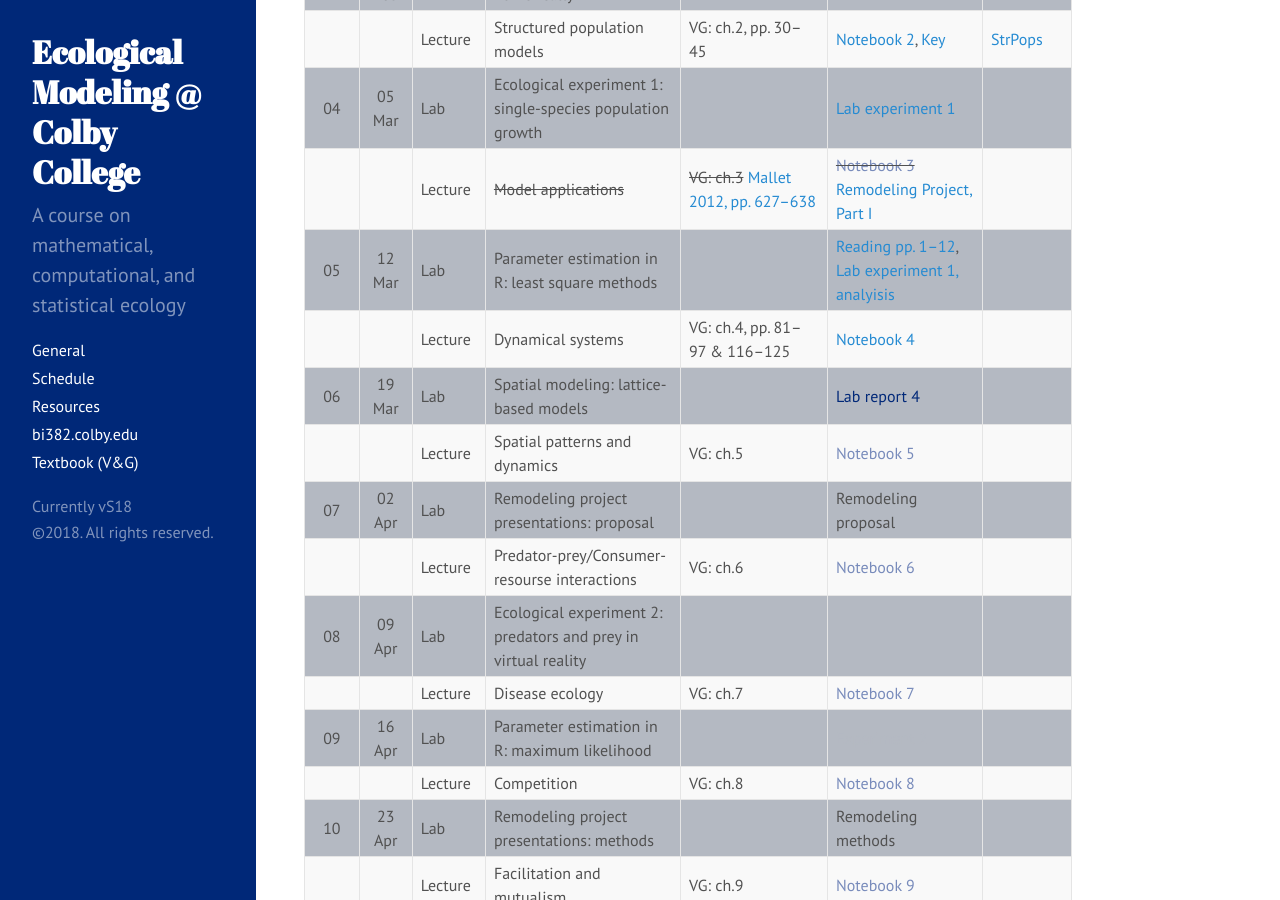
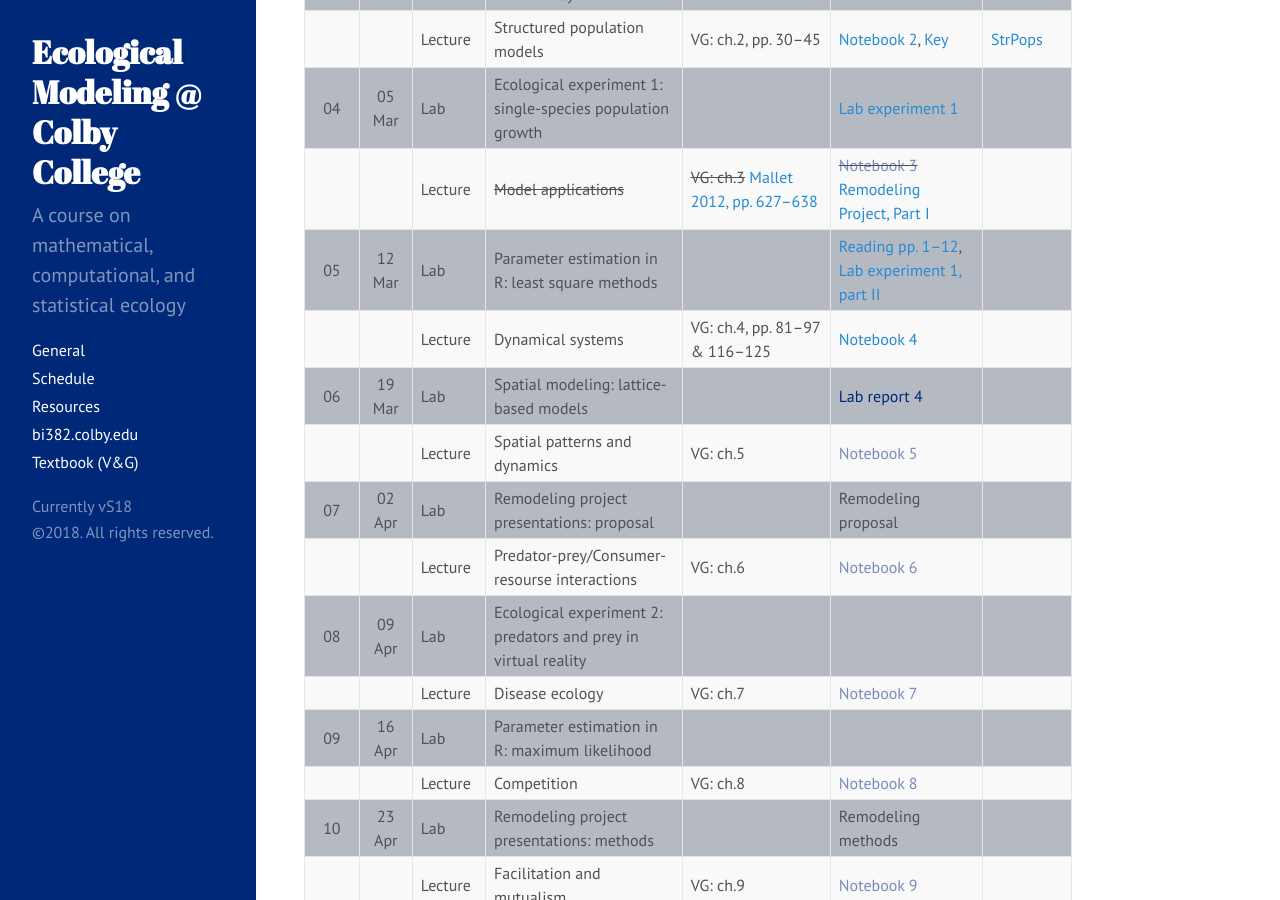
Before and after one commit to ColbyEcology/BI382_2018_Spring, a Jekyll site: the page built from Schedule.md, in a window 1280 px wide and 900 px high, scrolled down 543 px. Built offline with Jekyll 4.4.1, drawn with Linux system fonts in a browser that asks for light colours.

```diff
--- a/Schedule.md
+++ b/Schedule.md
@@ -38,7 +38,7 @@
      |        | Lecture | Structured population models                                   | VG: ch.2, pp. 30–45 | [Notebook 2](../Assignments/LectureNotebooks/Ch2_Notebook), [Key](../Assignments/LectureNotebooks/Ch2_Notebook_key.html){:target="_blank"}   | [StrPops](../Presentations/Lec06_07_StrPops.html){:target="_blank"}
 04   | 05 Mar |   Lab   | Ecological experiment 1: single-species population growth      |                     | [Lab experiment 1](../Assignments/LabExperiments/LabExperiment1.html){:target="_blank"} |
      |        | Lecture | ~~Model applications~~                                         | ~~VG: ch.3~~ [Mallet 2012, pp. 627–638](https://mallet.oeb.harvard.edu/files/malletlab/files/mallet_the_struggle_2012.pdf){:target="_blank"} | ~~<span style="color:#788bbb">Notebook 3</span>~~ [Remodeling Project, Part I](../Assignments/RemodelingProject/RemodelingPrject_LitSearch.html){:target="_blank"} |
-05   | 12 Mar |   Lab   | Parameter estimation in R: least square methods                |                     | [Reading pp. 1–12](../Misc/Bonsall_and_Hassell_2005.pdf){:target="_blank"}, [Lab experiment 1, analyisis](../Assignments/LabExperiments/LabExperiment1Part2.html){:target="_blank"} |
+05   | 12 Mar |   Lab   | Parameter estimation in R: least square methods                |                     | [Reading pp. 1–12](../Misc/Bonsall_and_Hassell_2005.pdf){:target="_blank"}, [Lab experiment 1, part II](../Assignments/LabExperiments/LabExperiment1Part2.html){:target="_blank"} |
      |        | Lecture | Dynamical systems                                              | VG: ch.4, pp. 81–97 & 116–125 | [Notebook 4](../Assignments/LectureNotebooks/Ch4_Notebook) |
 06   | 19 Mar |   Lab   | Spatial modeling: lattice-based models                         |                     | <span style="color:#002878">Lab report 4</span> |
      |        | Lecture | Spatial patterns and dynamics                                  | VG: ch.5            | <span style="color:#788bbb">Notebook 5</span> |
```
